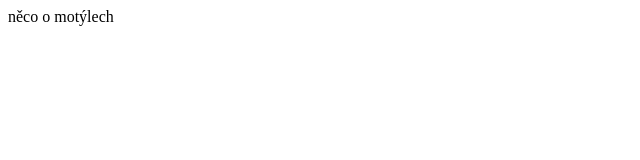
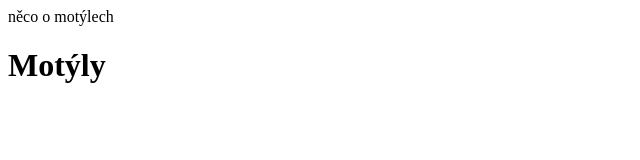
Before and after one commit to Eliska321/Random-123, a plain HTML site: page index.html in a window 1280 px wide. Shown: the whole page, without its empty margins (0-640 px from the left). Drawn offline with Linux system fonts and the light colour scheme.

Commit message:
Update index.html

```diff
--- a/index.html
+++ b/index.html
@@ -7,3 +7,4 @@
            něco o motýlech
       </body>
 </html>
+<h1>Motýly</h1>
```
